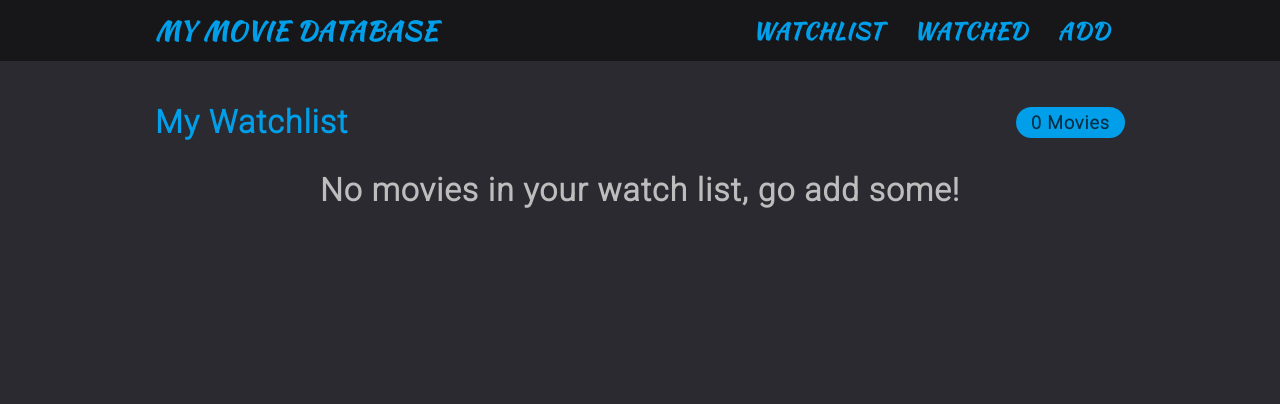
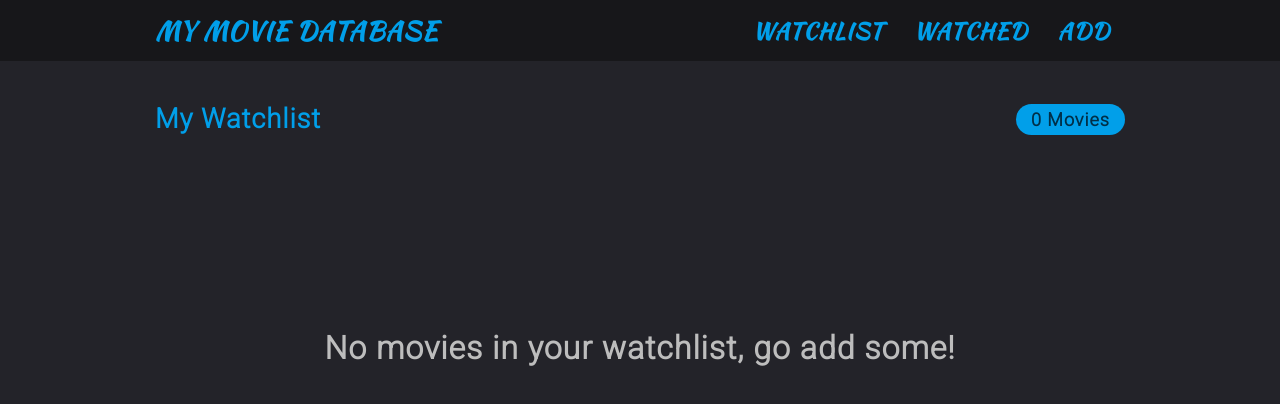
Before and after one commit to lucasli233/react-movie-watchlist-v1, a React (Create React App) app: page / in a window 1280 px wide. Shown: the top 404 px of the page. Built offline with nearby package versions, Linux system fonts and the light colour scheme.

Commit message:
adjusted font sizes

```diff
--- a/src/App.css
+++ b/src/App.css
@@ -3,7 +3,7 @@
 * {
   --darkblue: #012f47;
   --lightblue: #019fe9;
-  --lightgrey: #2a2a30;
+  --lightgrey: #232329;
   --darkgrey: #17171a;
   font-family: "Roboto", sans-serif;
   letter-spacing: 1px;
@@ -53,6 +53,7 @@
 h1 {
   color: var(--lightblue);
   margin: 0;
+  font-size: 1.7rem;
 }
 
 /* MovieCard */
@@ -142,5 +143,6 @@ h1 {
 .noMovies {
   color: rgb(189, 189, 189);
   font-size: 2rem;
+  margin-top: 20%;
   text-align: center;
 }
--- a/src/components/Watched.js
+++ b/src/components/Watched.js
@@ -10,7 +10,7 @@ export const Watched = () => {
     <div className="moviePage">
       <div className="container">
         <div className="pageHeader">
-          <h1 className="heading">Watched Movies</h1>
+          <h1>Watched Movies</h1>
           <span className="count">
             {watched.length} {watched.length == 1 ? 'Movie' : 'Movies'}
           </span>
@@ -23,7 +23,7 @@ export const Watched = () => {
             ))}
           </div>
         ) : (
-          <h2 className="noMovies">No movies in your watched, go add some!</h2>
+          <h2 className="noMovies">No movies in your watched list, go add some!</h2>
         )}
       </div>
     </div>
--- a/src/components/Watchlist.js
+++ b/src/components/Watchlist.js
@@ -11,7 +11,7 @@ export const Watchlist = () => {
     <div className="moviePage">
       <div className="container">
         <div className="pageHeader">
-          <h1 className="heading">My Watchlist</h1>
+          <h1>My Watchlist</h1>
           <span className="count">
             {watchlist.length} {watchlist.length == 1 ? "Movie" : "Movies"}
           </span>
@@ -25,7 +25,7 @@ export const Watchlist = () => {
           </div>
         ) : (
           <h2 className="noMovies">
-            No movies in your watch list, go add some!
+            No movies in your watchlist, go add some!
           </h2>
         )}
       </div>
```
Also changed, not shown: 1 other file (tests, documents, lock files or other folders).
